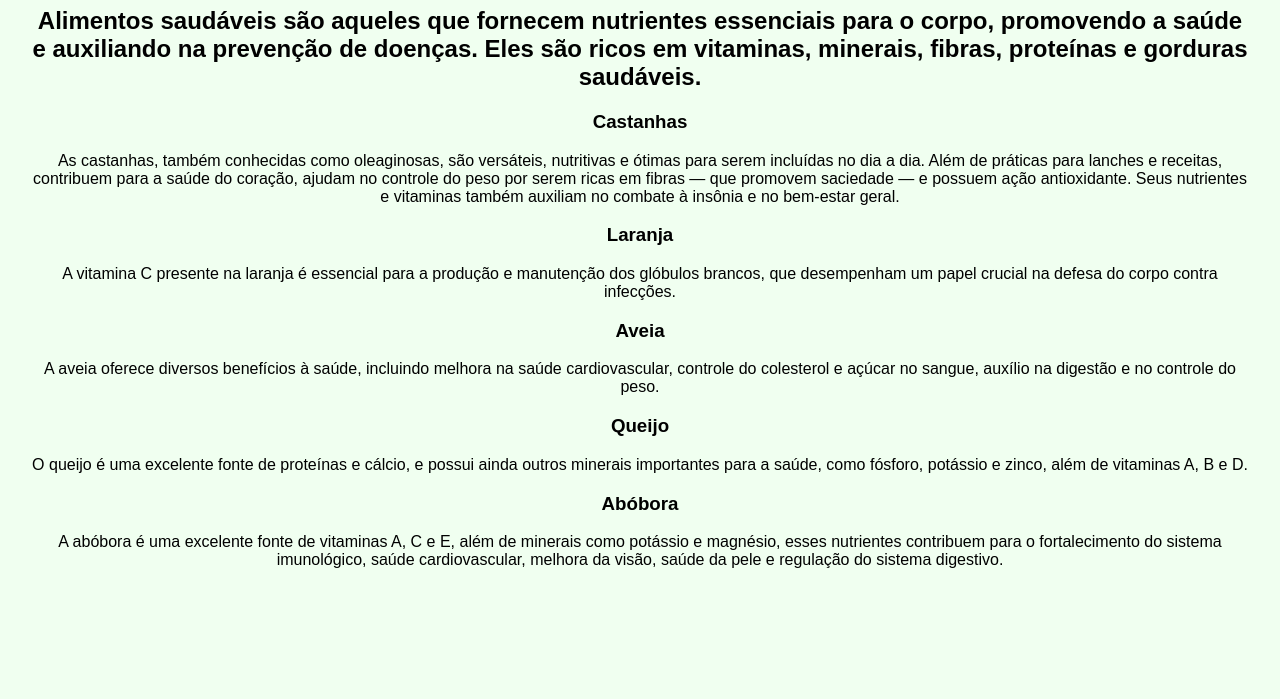
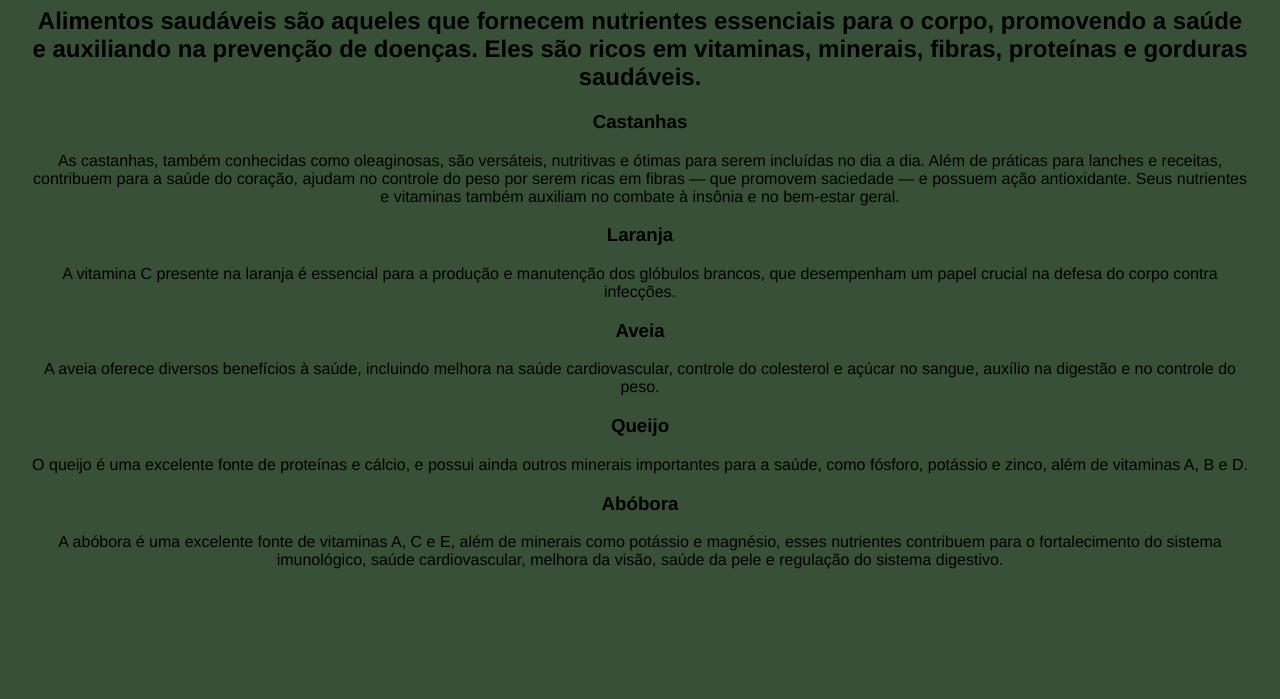
Before and after one commit to felixcelc/AlimentosSaudaveis-Allanys-ProfHeliane-1A, a plain HTML site: page index.html in a window 1280 px wide. Shown: the part 101-800 px from the top of the page. Drawn offline with Linux system fonts and the light colour scheme.

Commit message:
Add files via upload

```diff
--- a/index.html
+++ b/index.html
@@ -6,9 +6,10 @@
     <title>5 Alimentos Saudáveis</title>
     <style>
        body {
-    font-family: Arial, sans-serif;
+    font-family: 'Franklin Gothic Medium', 'Arial Narrow', Arial, sans-serif;
     text-align: center;
-    background-color: #F0FFF0;
+    background-color: #375037;
+    text-decoration-color: #afddaf;
     padding: 20px;
     }
     </style>
```
